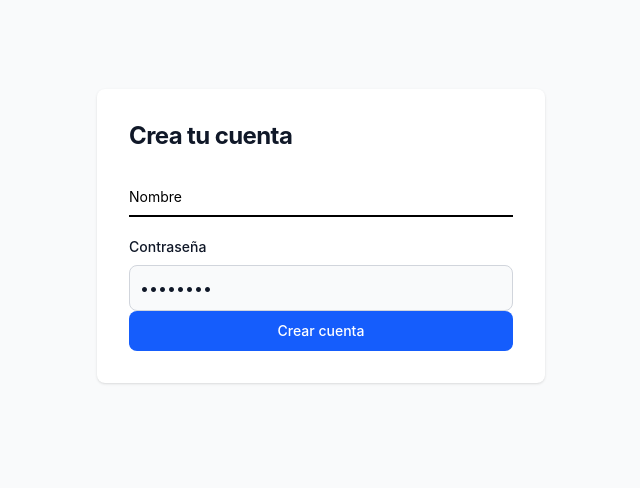
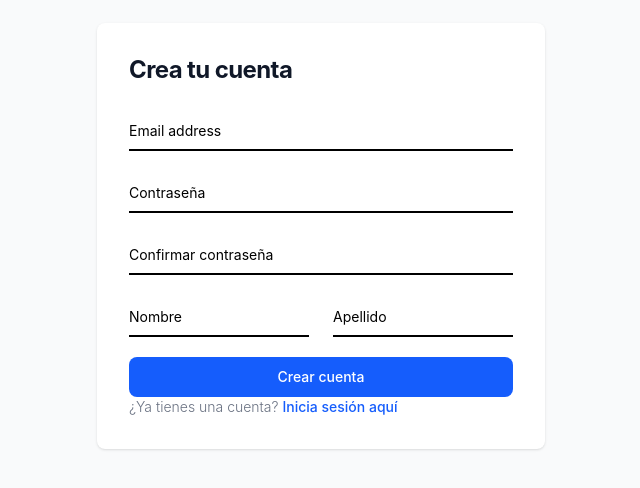
Before and after one commit to ciApp-dev/bakery-front, an Angular app: page /register in a window 1280 px wide. Shown: the part 164-652 px from the top of the page, without its empty margins (319-959 px from the left). Built offline with nearby package versions, Linux system fonts and the light colour scheme.

Commit message:
Avance 13052026

```diff
--- a/src/app/components/login/login.html
+++ b/src/app/components/login/login.html
@@ -12,9 +12,9 @@
         <div>
           <label for="password" class="block mb-2 text-sm font-medium text-gray-900 dark:text-white">Password</label>
           <div class="relative">
-            <input [type]="showPassword ? 'text' : 'password'" name="password" id="password" placeholder="••••••••" class="bg-gray-50 border border-gray-300 text-gray-900 rounded-lg focus:ring-blue-600 focus:border-blue-600 block w-full p-2.5 pr-10 dark:bg-gray-700 dark:border-gray-600 dark:placeholder-gray-400 dark:text-white" required="">
-            <button type="button" (click)="showPassword = !showPassword" class="absolute inset-y-0 right-0 flex items-center pr-3 text-gray-500 dark:text-gray-400">
-              @if (showPassword) {
+            <input [type]="showPassword() ? 'text' : 'password'" name="password" id="password" placeholder="••••••••" class="bg-gray-50 border border-gray-300 text-gray-900 rounded-lg focus:ring-blue-600 focus:border-blue-600 block w-full p-2.5 pr-10 dark:bg-gray-700 dark:border-gray-600 dark:placeholder-gray-400 dark:text-white" required="">
+            <button type="button" (click)="showPassword.set(!showPassword())" class="absolute inset-y-0 right-0 flex items-center pr-3 text-gray-500 dark:text-gray-400">
+              @if (showPassword()) {
                 <svg xmlns="http://www.w3.org/2000/svg" class="w-5 h-5" fill="none" viewBox="0 0 24 24" stroke="currentColor">
                   <path stroke-linecap="round" stroke-linejoin="round" stroke-width="2" d="M13.875 18.825A10.05 10.05 0 0112 19c-4.478 0-8.268-2.943-9.543-7a9.97 9.97 0 011.563-3.029m5.858.908a3 3 0 114.243 4.243M9.878 9.878l4.242 4.242M9.88 9.88l-3.29-3.29m7.532 7.532l3.29 3.29M3 3l3.59 3.59m0 0A9.953 9.953 0 0112 5c4.478 0 8.268 2.943 9.543 7a10.025 10.025 0 01-4.132 4.411m0 0L21 21" />
                 </svg>
--- a/src/app/components/login/login.ts
+++ b/src/app/components/login/login.ts
@@ -1,4 +1,4 @@
-import { Component } from '@angular/core';
+import { Component, signal } from '@angular/core';
 import { RouterLink } from '@angular/router';
 
 @Component({
@@ -8,5 +8,5 @@ import { RouterLink } from '@angular/router';
   styleUrl: './login.css',
 })
 export class LoginComponent {
-  showPassword = false;
+  showPassword = signal<boolean>(false);
 }
--- a/src/app/components/register/register.html
+++ b/src/app/components/register/register.html
@@ -1,20 +1,61 @@
 <section class="bg-gray-50 dark:bg-gray-900 min-h-screen flex items-center justify-center">
-<div class="w-full max-w-md bg-white rounded-lg shadow dark:border md:mt-0 xl:p-0 dark:bg-gray-800 dark:border-gray-700">
+  <div
+    class="w-full max-w-md bg-white rounded-lg shadow dark:border md:mt-0 xl:p-0 dark:bg-gray-800 dark:border-gray-700">
     <div class="p-6 space-y-4 md:space-y-6 sm:p-8">
       <h1 class="text-xl font-bold leading-tight tracking-tight text-gray-900 md:text-2xl dark:text-white">
         Crea tu cuenta
       </h1>
       <form class="max-w-md">
         <div class="relative z-0 w-full mb-5 group">
-      <input type="email" name="floating_email" id="floating_email" class="block py-2.5 px-0 w-full text-sm text-heading bg-transparent border-0 border-b-2 border-default-medium appearance-none focus:outline-none focus:ring-0 focus:border-brand peer" placeholder=" " required />
-      <label for="floating_email" class="absolute text-sm text-body duration-300 transform -translate-y-6 scale-75 top-3 -z-10 origin-[0] peer-focus:start-0 peer-focus:text-fg-brand peer-placeholder-shown:scale-100 peer-placeholder-shown:translate-y-0 peer-focus:scale-75 peer-focus:-translate-y-6 rtl:peer-focus:translate-x-1/4 rtl:peer-focus:left-auto">Nombre</label>
-  </div>
-        <div>
-          <label for="password" class="block mb-2 text-sm font-medium text-gray-900 dark:text-white">Contraseña</label>
-          <input type="password" name="password" id="password" placeholder="••••••••" class="bg-gray-50 border border-gray-300 text-gray-900 rounded-lg focus:ring-blue-600 focus:border-blue-600 block w-full p-2.5 dark:bg-gray-700 dark:border-gray-600 dark:placeholder-gray-400 dark:text-white" required>
+          <input type="email" name="floating_email" id="floating_email"
+            class="block py-2.5 px-0 w-full text-sm text-heading bg-transparent border-0 border-b-2 border-default-medium appearance-none focus:outline-none focus:ring-0 focus:border-brand peer dark:text-white dark:border-gray-600 dark:focus:border-fg-brand"
+            placeholder=" " required />
+          <label for="floating_email"
+            class="absolute text-sm text-body duration-300 transform -translate-y-6 scale-75 top-3 -z-10 origin-[0] peer-focus:start-0 peer-focus:text-fg-brand peer-placeholder-shown:scale-100 peer-placeholder-shown:translate-y-0 peer-focus:scale-75 peer-focus:-translate-y-6 rtl:peer-focus:translate-x-1/4 rtl:peer-focus:left-auto dark:text-white">Email
+            address</label>
         </div>
-        <button type="submit" class="w-full text-white bg-blue-600 hover:bg-blue-700 focus:ring-4 focus:outline-none focus:ring-blue-300 font-medium rounded-lg text-sm px-5 py-2.5 text-center dark:bg-blue-600 dark:hover:bg-blue-700 dark:focus:ring-blue-800">Crear cuenta</button>
+        <div class="relative z-0 w-full mb-5 group">
+          <input type="password" name="floating_password" id="floating_password"
+            class="block py-2.5 px-0 w-full text-sm text-heading bg-transparent border-0 border-b-2 border-default-medium appearance-none focus:outline-none focus:ring-0 focus:border-brand peer dark:text-white dark:border-gray-600 dark:focus:border-fg-brand"
+            placeholder=" " required />
+          <label for="floating_password"
+            class="absolute text-sm text-body duration-300 transform -translate-y-6 scale-75 top-3 -z-10 origin-[0] peer-focus:start-0 peer-focus:text-fg-brand peer-placeholder-shown:scale-100 peer-placeholder-shown:translate-y-0 peer-focus:scale-75 peer-focus:-translate-y-6 rtl:peer-focus:translate-x-1/4 rtl:peer-focus:left-auto dark:text-white ">Contraseña</label>
+        </div>
+        <div class="relative z-0 w-full mb-5 group">
+          <input type="password" name="repeat_password" id="floating_repeat_password"
+            class="block py-2.5 px-0 w-full text-sm text-heading bg-transparent border-0 border-b-2 border-default-medium appearance-none focus:outline-none focus:ring-0 focus:border-brand peer dark:text-white dark:border-gray-600 dark:focus:border-fg-brand"
+            placeholder=" " required />
+          <label for="floating_repeat_password"
+            class="absolute text-sm text-body duration-300 transform -translate-y-6 scale-75 top-3 -z-10 origin-[0] peer-focus:start-0 peer-focus:text-fg-brand peer-placeholder-shown:scale-100 peer-placeholder-shown:translate-y-0 peer-focus:scale-75 peer-focus:-translate-y-6 rtl:peer-focus:translate-x-1/4 rtl:peer-focus:left-auto dark:text-white">Confirmar
+            contraseña</label>
+        </div>
+        <div class="grid md:grid-cols-2 md:gap-6">
+          <div class="relative z-0 w-full mb-5 group">
+            <input type="text" name="floating_first_name" id="floating_first_name"
+              class="block py-2.5 px-0 w-full text-sm text-heading bg-transparent border-0 border-b-2 border-default-medium appearance-none focus:outline-none focus:ring-0 focus:border-brand peer dark:text-white dark:border-gray-600 dark:focus:border-fg-brand"
+              placeholder=" " required />
+            <label for="floating_first_name"
+              class="absolute text-sm text-body duration-300 transform -translate-y-6 scale-75 top-3 -z-10 origin-[0] peer-focus:start-0 peer-focus:text-fg-brand peer-placeholder-shown:scale-100 peer-placeholder-shown:translate-y-0 peer-focus:scale-75 peer-focus:-translate-y-6 rtl:peer-focus:translate-x-1/4 rtl:peer-focus:left-auto dark:text-white">
+              Nombre</label>
+          </div>
+          <div class="relative z-0 w-full mb-5 group">
+            <input type="text" name="floating_last_name" id="floating_last_name"
+              class="block py-2.5 px-0 w-full text-sm text-heading bg-transparent border-0 border-b-2 border-default-medium appearance-none focus:outline-none focus:ring-0 focus:border-brand peer dark:text-white dark:border-gray-600 dark:focus:border-fg-brand"
+              placeholder=" " required />
+            <label for="floating_last_name"
+              class="absolute text-sm text-body duration-300 transform -translate-y-6 scale-75 top-3 -z-10 origin-[0] peer-focus:start-0 peer-focus:text-fg-brand peer-placeholder-shown:scale-100 peer-placeholder-shown:translate-y-0 peer-focus:scale-75 peer-focus:-translate-y-6 rtl:peer-focus:translate-x-1/4 rtl:peer-focus:left-auto dark:text-white">Apellido</label>
+          </div>
+        </div>
+
+        <button type="submit"
+          class="w-full text-white bg-blue-600 hover:bg-blue-700 focus:ring-4 focus:outline-none focus:ring-blue-300 font-medium rounded-lg text-sm px-5 py-2.5 text-center dark:bg-blue-600 dark:hover:bg-blue-700 dark:focus:ring-blue-800">Crear
+          cuenta</button>
+          <p></p>
+        <p class="text-sm font-light text-gray-500 dark:text-gray-400">
+          ¿Ya tienes una cuenta?
+          <a [routerLink]="'/login'" class="font-medium text-blue-600 hover:underline dark:text-blue-500 cursor-pointer">Inicia sesión aquí</a>
+        </p>
       </form>
     </div>
-    </div>
+  </div>
 </section>
--- a/src/app/components/register/register.ts
+++ b/src/app/components/register/register.ts
@@ -1,8 +1,9 @@
 import { Component } from '@angular/core';
+import { RouterLink } from '@angular/router';
 
 @Component({
   selector: 'app-register',
-  imports: [],
+  imports: [RouterLink],
   templateUrl: './register.html',
   styleUrl: './register.css',
 })
```
